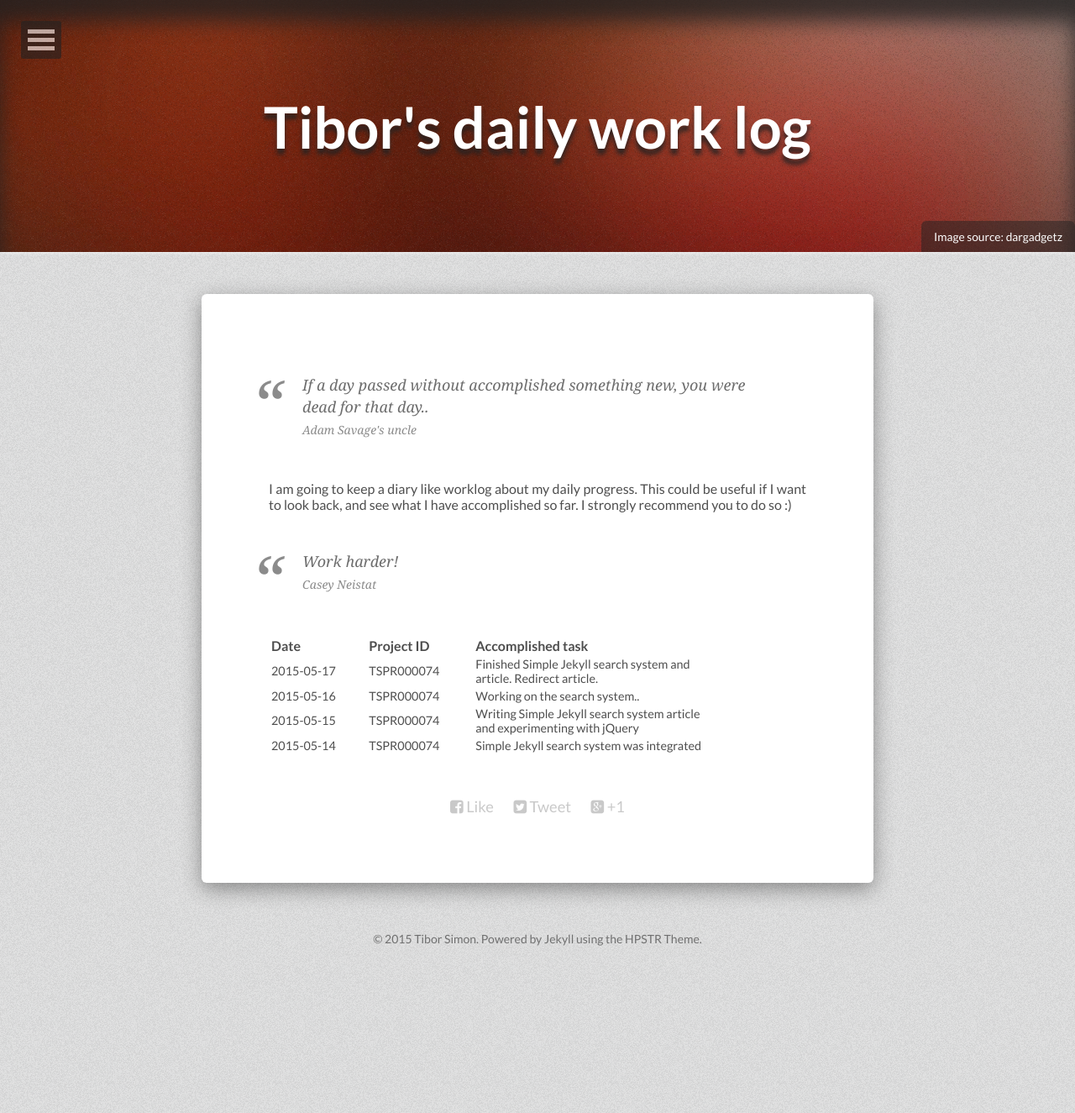
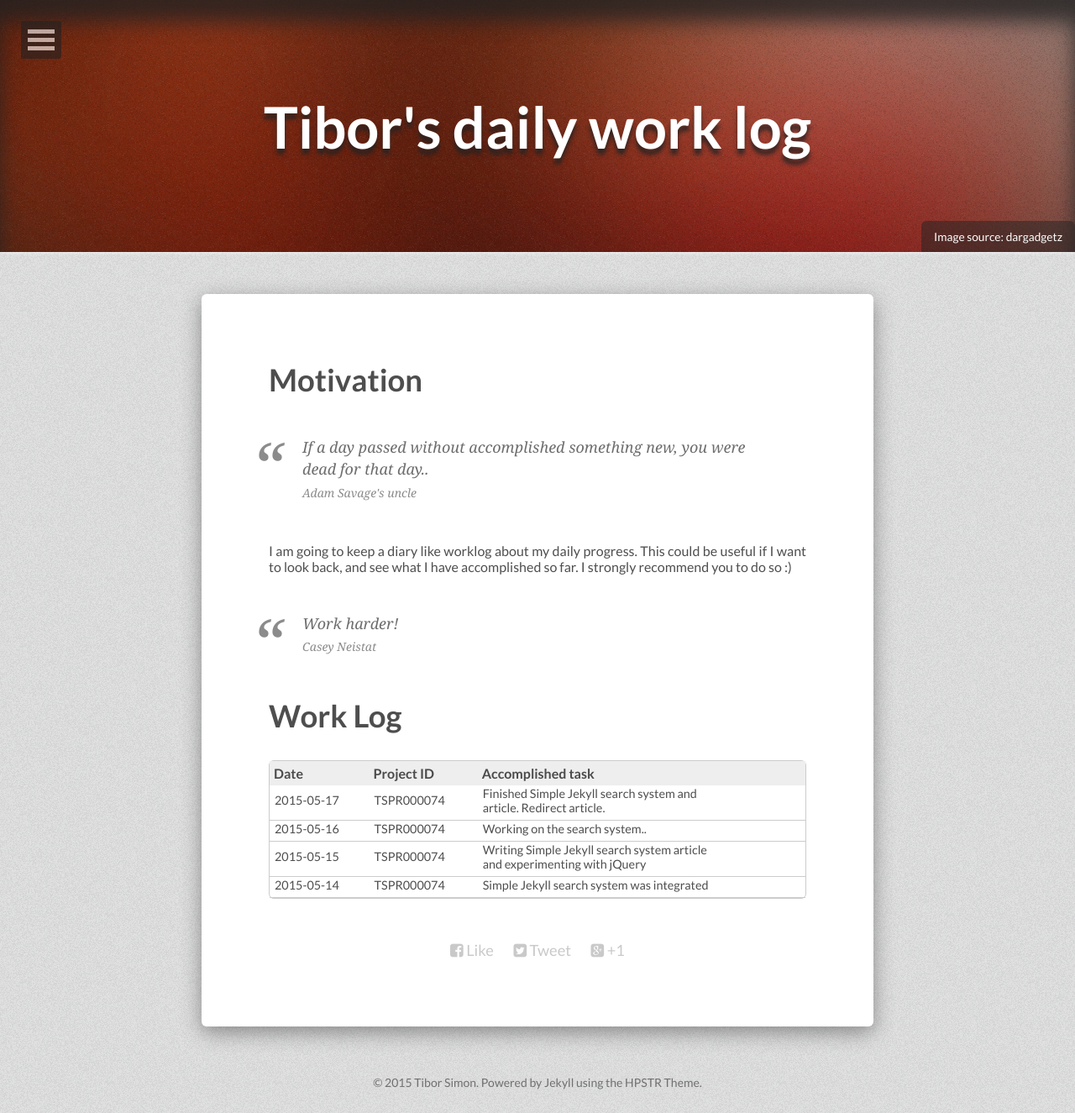
Before and after one commit to tiborsimon/tiborsimon.github.io, a Jekyll site: the page built from worklog/index.md, in a window 1280 px wide. Shown: the whole page at 84% size. Built offline with Jekyll 4.4.1, drawn with Linux system fonts in a browser that asks for light colours; nearby versions of some CDN libraries; before the commit the page ends 1154 px from its top, so only the background shows below that.

Commit message:
CSS update

```diff
--- a/_sass/_page.scss
+++ b/_sass/_page.scss
@@ -544,3 +544,40 @@ input#search-input:focus {
   text-align: justify;
   margin: 2px 8px 0;
 }
+
+
+// Table
+// --------------------------------------------------
+
+table {
+  margin-bottom: 29px;
+  border: solid 1px #ccc;
+  border-radius: 6px;
+  border-collapse: separate;
+  border-spacing: 0;
+}
+
+thead {
+  background: #eee;
+  /* padding: 0; */
+  /* margin: 0; */
+  border-collapse: separate;
+  border-spacing: 0;
+  border: none;
+  /* padding-left: 10px; */
+  /* margin: 2px; */
+}
+
+th {
+  padding: 5px;
+}
+
+td {
+  font-size: 90%;
+  padding-left: 6px;
+  padding-bottom: 6px;
+  border-bottom: solid 1px #ccc;
+  :last-child {
+    border: none;
+  }
+}
--- a/worklog/index.md
+++ b/worklog/index.md
@@ -9,6 +9,8 @@ image:
 share: true
 comments: false
 ---
+
+# Motivation
 
 <blockquote>
 If a day passed without accomplished something new, you were dead for that day..
@@ -23,6 +25,7 @@ Work harder!
 <cite>Casey Neistat</cite>
 </blockquote>
 
+# Work Log
 
 | Date | Project ID | Accomplished task |
 |:-----------|:------------|:------------|
```
